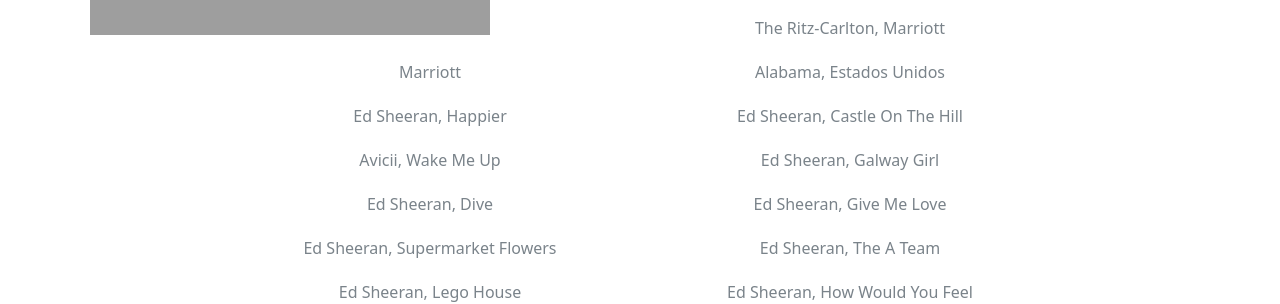
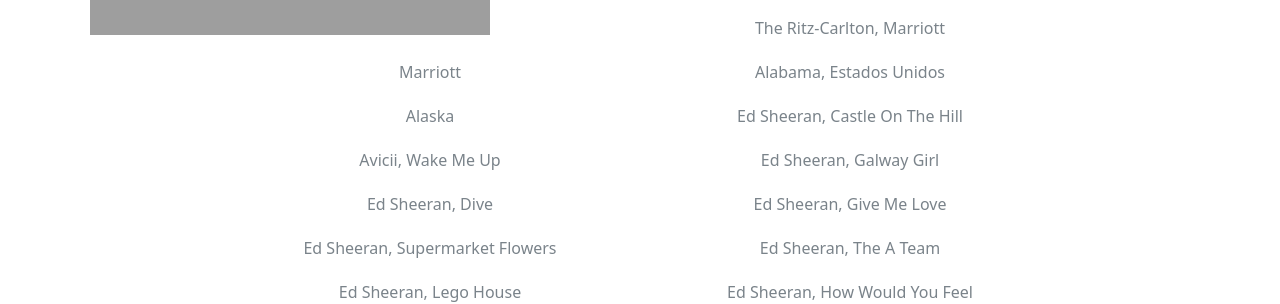
Before and after one commit to jelmii/jelmii.github.io, a Jekyll site: the page built from index.md, in a window 1280 px wide and 900 px high, scrolled down 1004 px. Shown: the part 155-459 px from the top of the window. Built offline with Jekyll 4.4.1, drawn with Linux system fonts in a browser that asks for light colours.

Commit message:
Update frontmatter.md

```diff
--- a/_docs/frontmatter.md
+++ b/_docs/frontmatter.md
@@ -1,6 +1,6 @@
 ---
 layout: doc
-title: Ed Sheeran, Happier
+title: Alaska
 subtitle:
 author: Ed Sheeran
 tags: featured
```
